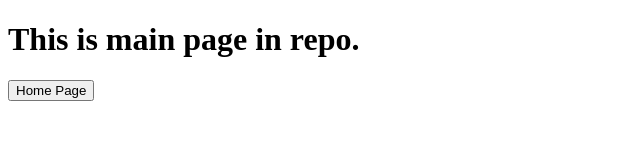
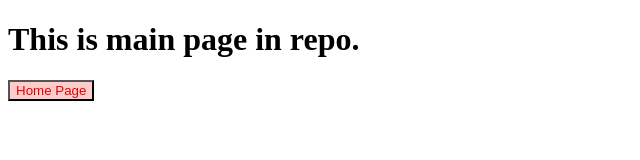
Before and after one commit to sakshishewale2808/first_repo, a plain HTML site: page index.html in a window 1280 px wide. Shown: the whole page, without its empty margins (0-640 px from the left). Drawn offline with Linux system fonts and the light colour scheme.

Commit message:
pages link with style.css

```diff
--- a/index.html
+++ b/index.html
@@ -4,6 +4,8 @@
     <head>
 
         <title>Home Page</title>
+        <link rel="stylesheet"href="./../css/style.css">
+
 
     </head>
     <body>
```
Also changed, not shown: pages/about_us.html (+1 -0 lines), pages/contact._us.html (+2 -0 lines).
